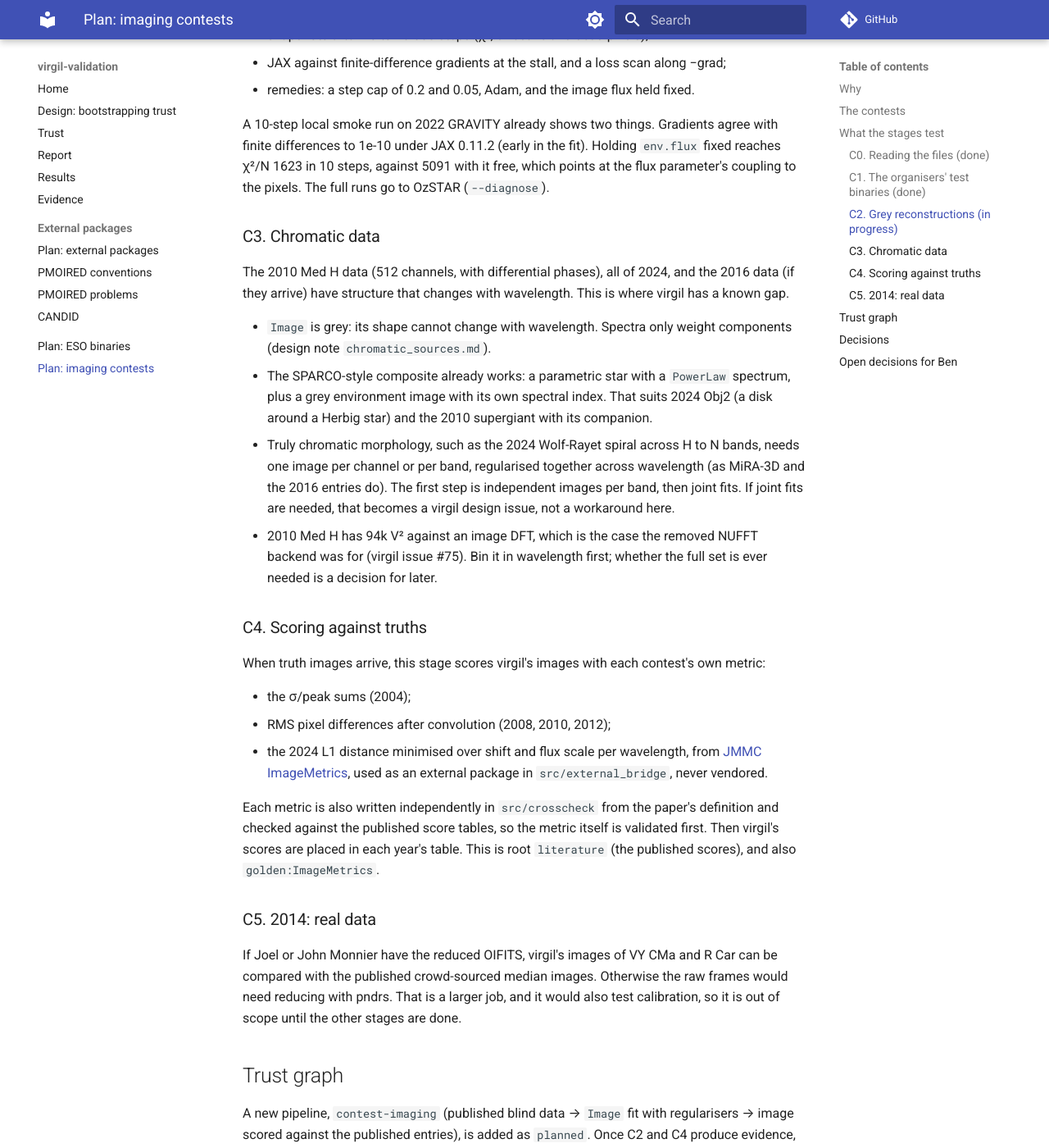
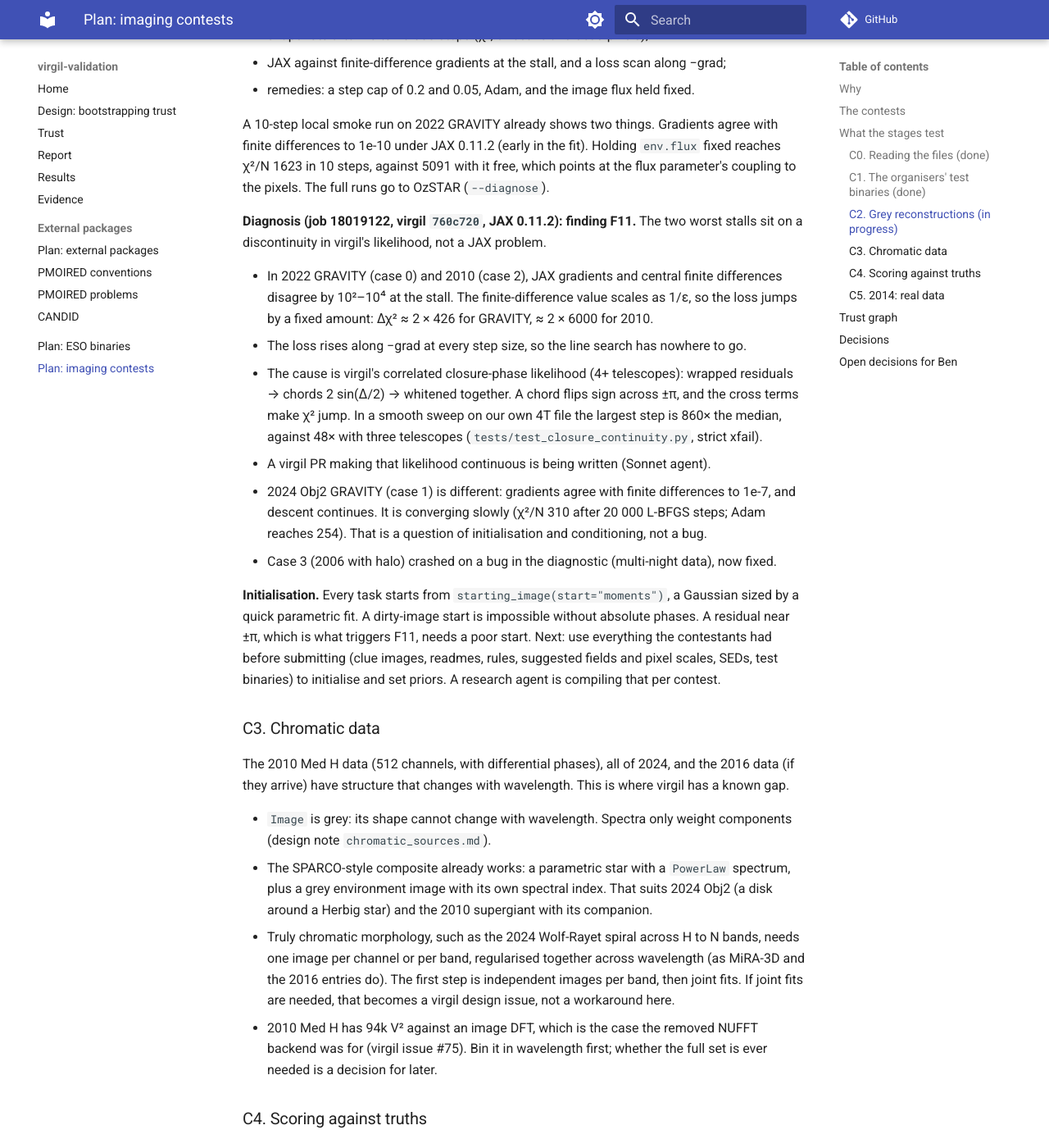
Before and after one commit to benjaminpope/virgil-validation, an MkDocs documentation site: the page built from docs/plan_imaging_contests.md, in a window 1280 px wide and 1400 px high, scrolled down 6694 px. Shown: the whole window at 82% size. Built offline with MkDocs 1.6.1 and Material for MkDocs 9.7.7, drawn with Linux system fonts in a browser that asks for light colours; comment, search, counter and statistics services are not loaded.

Commit message:
F11: correlated closure-phase chi2 is discontinuous at ±π (strict xfail, ledger, README); diagnosis results in plan; diagnose_stall multi-dataset fix
Co-Authored-By: Claude Opus 5.5 <noreply@anthropic.com>

```diff
--- a/docs/plan_imaging_contests.md
+++ b/docs/plan_imaging_contests.md
@@ -220,6 +220,38 @@ in the fit). Holding `env.flux` fixed reaches χ²/N 1623 in 10 steps,
 against 5091 with it free, which points at the flux parameter's coupling
 to the pixels. The full runs go to OzSTAR (`--diagnose`).
 
+**Diagnosis (job 18019122, virgil `760c720`, JAX 0.11.2): finding F11.**
+The two worst stalls sit on a discontinuity in virgil's likelihood, not a
+JAX problem.
+
+- In 2022 GRAVITY (case 0) and 2010 (case 2), JAX gradients and central
+  finite differences disagree by 10²–10⁴ at the stall. The
+  finite-difference value scales as 1/ε, so the loss jumps by a fixed
+  amount: Δχ² ≈ 2 × 426 for GRAVITY, ≈ 2 × 6000 for 2010.
+- The loss rises along −grad at every step size, so the line search has
+  nowhere to go.
+- The cause is virgil's correlated closure-phase likelihood (4+ telescopes):
+  wrapped residuals → chords 2 sin(Δ/2) → whitened together. A chord flips
+  sign across ±π, and the cross terms make χ² jump. In a smooth sweep on our
+  own 4T file the largest step is 860× the median, against 48× with three
+  telescopes (`tests/test_closure_continuity.py`, strict xfail).
+- A virgil PR making that likelihood continuous is being written (Sonnet
+  agent).
+- 2024 Obj2 GRAVITY (case 1) is different: gradients agree with finite
+  differences to 1e-7, and descent continues. It is converging slowly
+  (χ²/N 310 after 20 000 L-BFGS steps; Adam reaches 254). That is a
+  question of initialisation and conditioning, not a bug.
+- Case 3 (2006 with halo) crashed on a bug in the diagnostic (multi-night
+  data), now fixed.
+
+**Initialisation.** Every task starts from `starting_image(start="moments")`,
+a Gaussian sized by a quick parametric fit. A dirty-image start is
+impossible without absolute phases. A residual near ±π, which is what
+triggers F11, needs a poor start. Next: use everything the contestants had
+before submitting (clue images, readmes, rules, suggested fields and pixel
+scales, SEDs, test binaries) to initialise and set priors. A research agent
+is compiling that per contest.
+
 ### C3. Chromatic data
 
 The 2010 Med H data (512 channels, with differential phases), all of 2024,
```
Also changed, not shown: README.md (+1 -0 lines), 3 other files.
